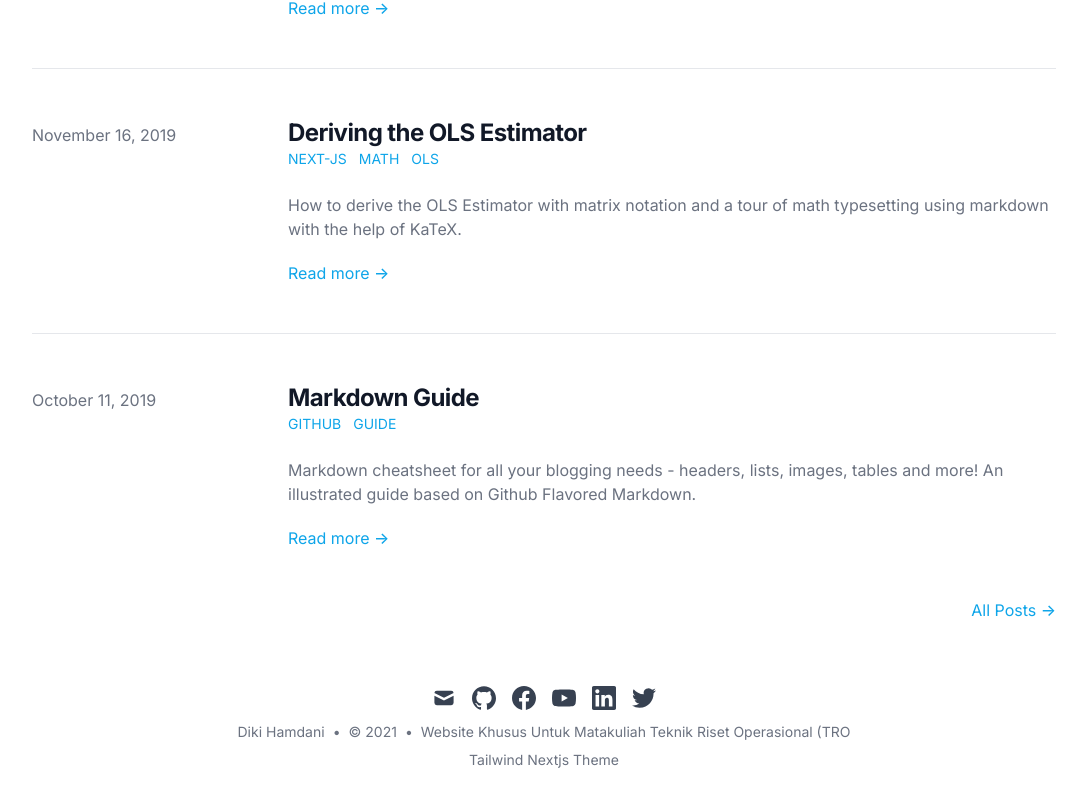
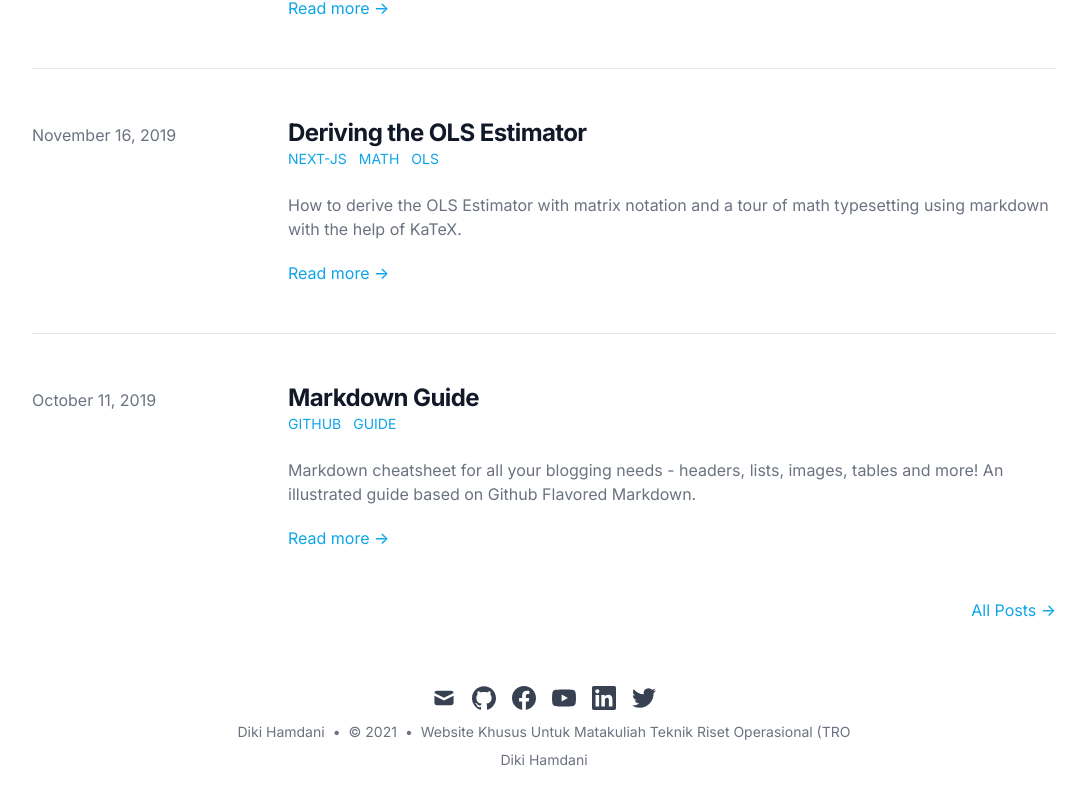
Before and after one commit to Dikihmd01/tailwind-nextjs-starter-blog, a Next.js app: page / in a window 1280 px wide. Shown: the part 1011-1813 px from the top of the page, without its empty margins (96-1183 px from the left). Built offline with nearby package versions, Linux system fonts and the light colour scheme; what @tailwindcss/typography would draw is missing.

Commit message:
change footer

```diff
--- a/components/Footer.js
+++ b/components/Footer.js
@@ -22,9 +22,7 @@ export default function Footer() {
           <Link href="/">{siteMetadata.title}</Link>
         </div>
         <div className="mb-8 text-sm text-gray-500 dark:text-gray-400">
-          <Link href="https://github.com/timlrx/tailwind-nextjs-starter-blog">
-            Tailwind Nextjs Theme
-          </Link>
+          <Link href="https://github.com/Dikihmd01">Diki Hamdani</Link>
         </div>
       </div>
     </footer>
```
